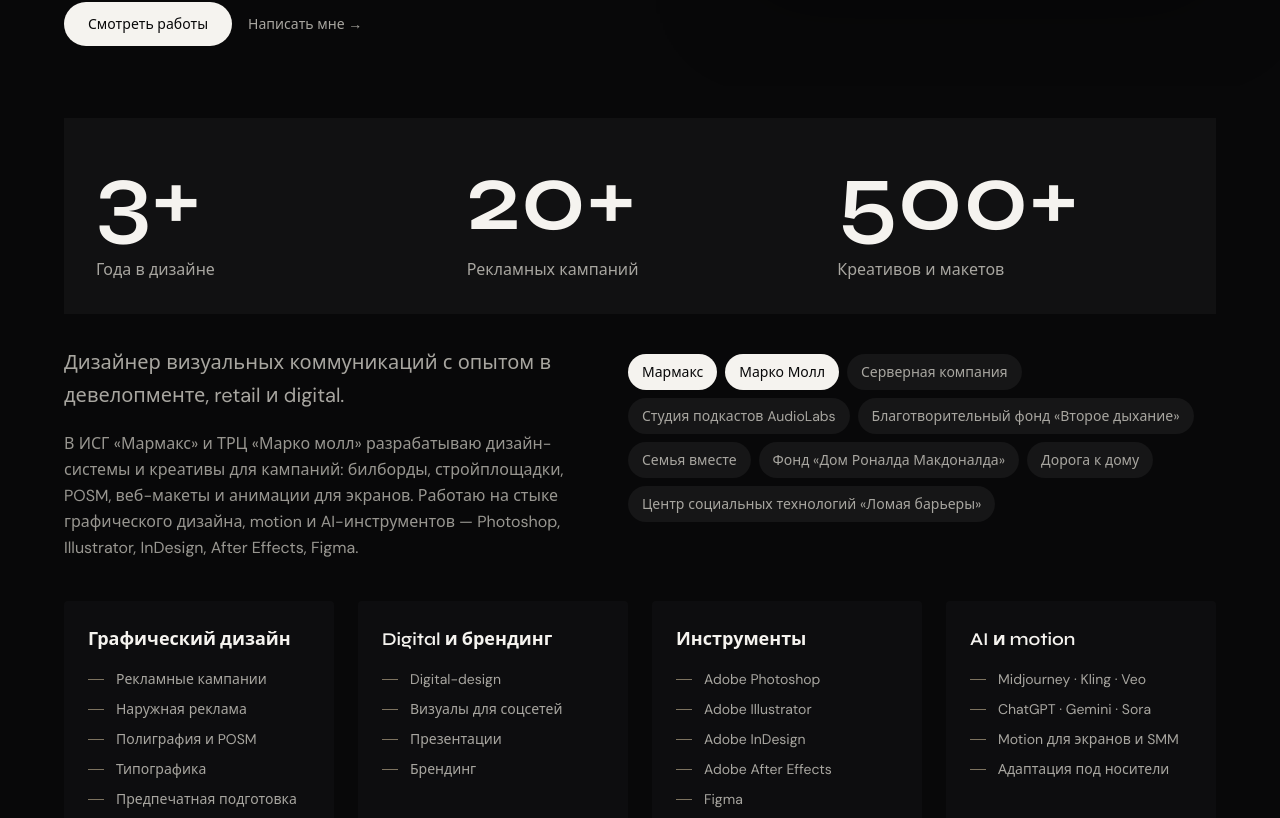
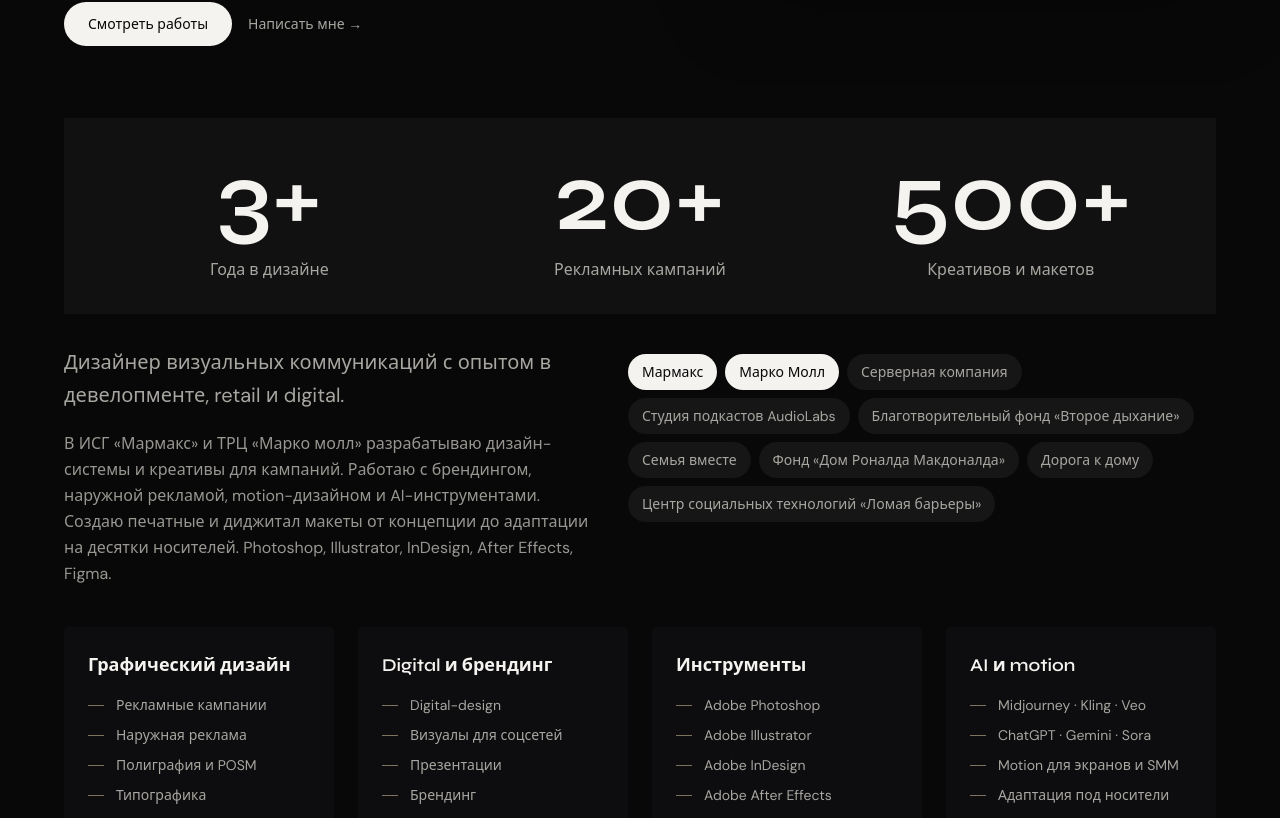
Before and after one commit to yellzhen/kalinina-design, a React (Vite) app: page / in a window 1280 px wide. Shown: the part 689-1507 px from the top of the page. Built offline with nearby package versions, Linux system fonts and the light colour scheme.

Commit message:
Update portfolio copy and minor works order

```diff
--- a/src/components/About.jsx
+++ b/src/components/About.jsx
@@ -32,7 +32,7 @@
                 {highlights.map((item) => (
                   <motion.div
                     key={item.label}
-                    className="sm:pr-7"
+                    className="sm:text-center"
                     whileHover={{ y: -2 }}
                     transition={{ duration: 0.3 }}
                   >
@@ -54,10 +54,11 @@
                   digital.
                 </p>
                 <p className="text-base leading-relaxed text-cream-muted/90">
-                  В ИСГ «Мармакс» и ТРЦ «Марко молл» разрабатываю дизайн-системы и
-                  креативы для кампаний: билборды, стройплощадки, POSM, веб-макеты и
-                  анимации для экранов. Работаю на стыке графического дизайна, motion и
-                  AI-инструментов — Photoshop, Illustrator, InDesign, After Effects, Figma.
+                  В ИСГ «Мармакс» и ТРЦ «Марко молл» разрабатываю дизайн-системы
+                  и креативы для кампаний. Работаю с брендингом, наружной рекламой,
+                  motion-дизайном и  AI-инструментами. Создаю печатные и диджитал
+                  макеты от концепции до адаптации на десятки носителей. Photoshop,
+                  Illustrator, InDesign, After Effects, Figma.
                 </p>
               </div>
 
--- a/src/components/OfflineCreatives.jsx
+++ b/src/components/OfflineCreatives.jsx
@@ -20,7 +20,7 @@
       <div className="mx-auto max-w-[1600px]">
         <div className="mb-8 flex flex-col gap-5 sm:mb-10 lg:flex-row lg:items-end lg:justify-between">
           <SectionHeading
-            label="Оффлайн-креативы"
+            label="Офлайн-креативы"
             title="Макеты для пространства, печати и нестандартных носителей"
             description="Подборка решений, которые работают вне экрана: от длинных форматов до объектного дизайна."
           />
@@ -50,7 +50,7 @@
                 >
                   <img
                     src={work.src}
-                    alt={work.title || work.category || "Оффлайн-креатив"}
+                    alt={work.title || work.category || "Офлайн-креатив"}
                     width={work.width}
                     height={work.height}
                     className="h-auto w-full object-contain"
--- a/src/data/offlineWorks.js
+++ b/src/data/offlineWorks.js
@@ -59,7 +59,7 @@
     return {
       id: toId(fileName),
       title: meta.title || "",
-      category: meta.category || "Оффлайн-креатив",
+      category: meta.category || "Офлайн-креатив",
       order: meta.order || 100,
       src: image.src,
       blurSrc: image.blur,
--- a/src/data/projects.js
+++ b/src/data/projects.js
@@ -84,7 +84,7 @@
   getFileName(a).localeCompare(getFileName(b), "ru", { numeric: true });
 
 const randomRank = (path) => {
-  const value = normalizeName(getFileName(path));
+  const value = normalizeName(`${getFileName(path)}:minor-works-v2`);
   let hash = 2166136261;
 
   for (let i = 0; i < value.length; i += 1) {
@@ -96,6 +96,33 @@
 };
 
 const byRandomRank = ([a], [b]) => randomRank(a) - randomRank(b);
+
+const minorPriorityIds = [
+  "заглушка молл",
+  "23",
+  "Новогодняя фотовстреча_3х4",
+  "МАШИНОМЕСТО",
+  "2 сюжет",
+  "4 сюжет",
+  "6 Сюжет",
+  "1420х960 Голландия авито",
+  "КЛАДОВКА 1",
+  "КЛАДОВКА 2",
+  "8 марта_3х4",
+  "Домиленд_Новогодняя елка",
+].map(toId);
+
+const minorPriorityRank = new Map(
+  minorPriorityIds.map((id, index) => [id, index]),
+);
+
+const byMinorPriority = ([a], [b]) => {
+  const aRank = minorPriorityRank.get(toId(getFileName(a))) ?? Infinity;
+  const bRank = minorPriorityRank.get(toId(getFileName(b))) ?? Infinity;
+
+  if (aRank !== bRank) return aRank - bRank;
+  return byRandomRank([a], [b]);
+};
 
 const imageEntries = Object.entries(optimizedImages);
 const selectedImageEntries = imageEntries.filter(([path]) =>
@@ -127,7 +154,7 @@
   .map((entry) => toImageProject(entry));
 
 export const minorWorks = minorImageEntries
-  .sort(byRandomRank)
+  .sort(byMinorPriority)
   .map(([path, image]) => {
     const fileName = getFileName(path);
 
```
Also changed, not shown: avatar.png.
